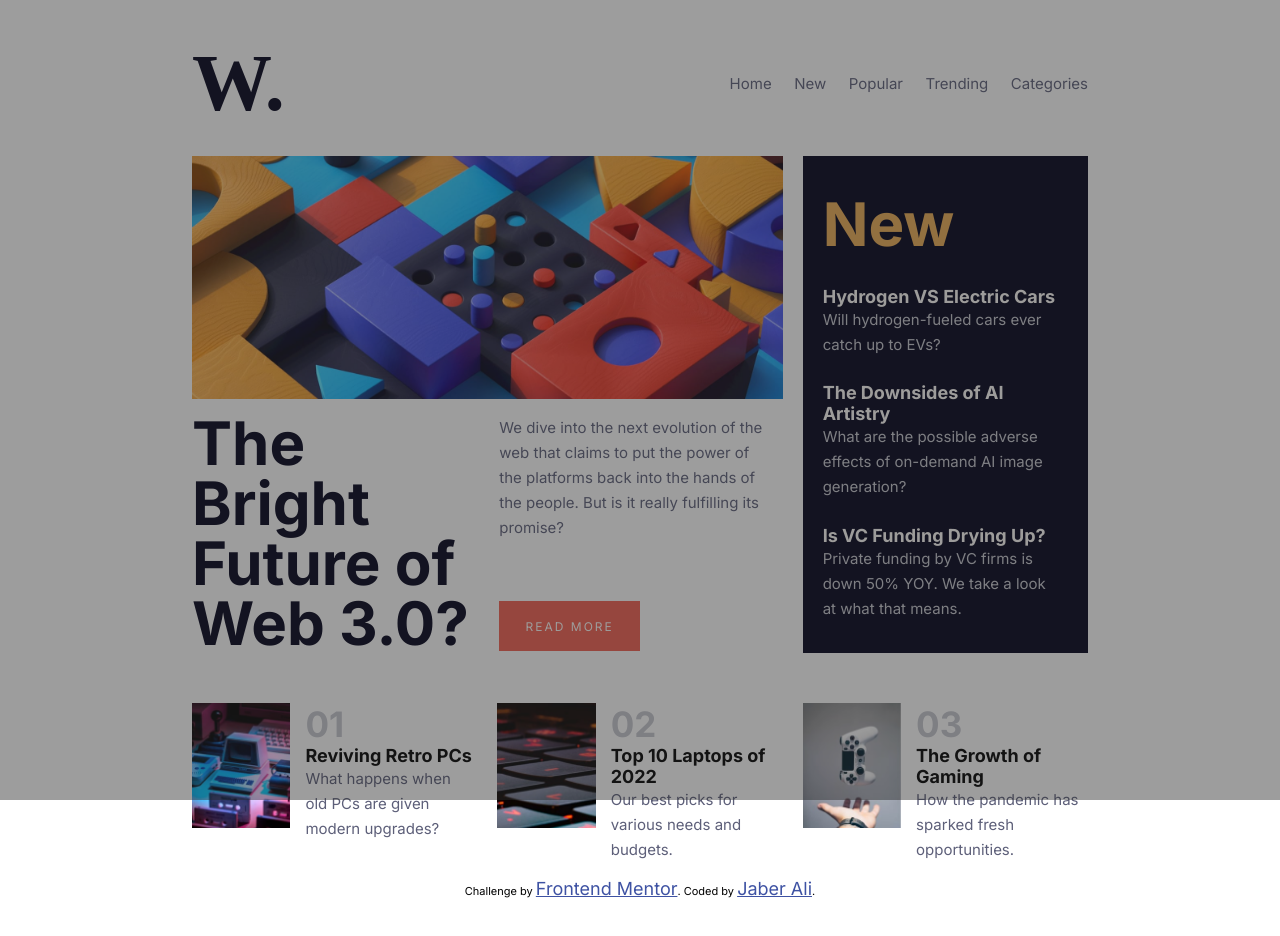
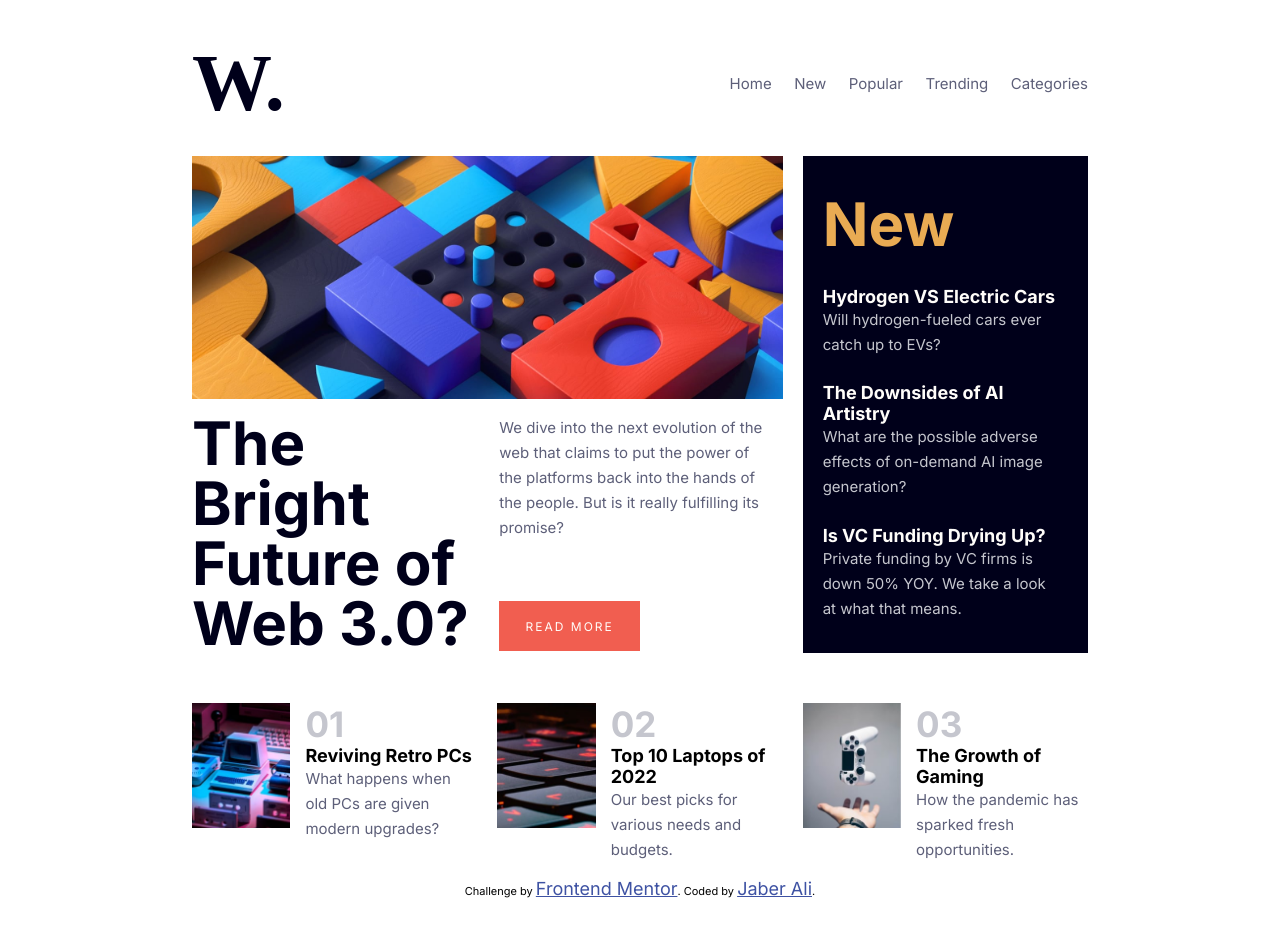
Before and after one commit to jappu2/news-homepage, a plain HTML site: page index.html in a window 1280 px wide. Drawn offline with Linux system fonts and the light colour scheme.

Commit message:
shade layer fixed

```diff
--- a/assets/main.css
+++ b/assets/main.css
@@ -30,14 +30,7 @@ body{
     margin: 3% 15%;
 }
 
-.shade-layer{
-    position: fixed;
-    top: 0;
-    left: 0;
-    width: 100%;
-    height: 100%;
-    background-color: #2a2a2a75;
-}
+
 nav{
     width: 100%;
     display: flex;
```
